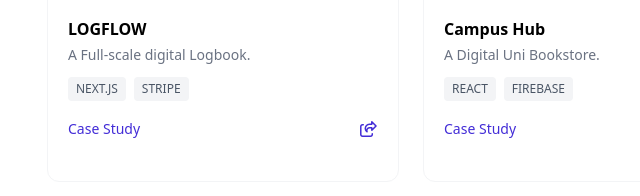
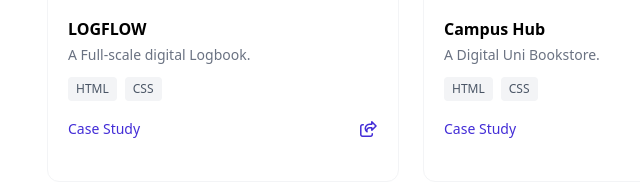
Before and after one commit to Saint07-max/Emmanuel-s-Portfolio, a website: page index.html in a window 1280 px wide. Shown: the part 2064-2260 px from the top of the page, 41-681 px from the left. Drawn offline with Linux system fonts and the light colour scheme.

Commit message:
second commit

```diff
--- a/index.html
+++ b/index.html
@@ -163,8 +163,8 @@
           <h3 class="font-semibold mb-1">LOGFLOW</h3>
           <p class="text-sm text-gray-500 mb-3">A Full-scale digital Logbook.</p>
           <div class="flex gap-2 mb-4">
-            <span class="text-xs bg-gray-100 px-2 py-1 rounded text-gray-600">NEXT.JS</span>
-            <span class="text-xs bg-gray-100 px-2 py-1 rounded text-gray-600">STRIPE</span>
+            <span class="text-xs bg-gray-100 px-2 py-1 rounded text-gray-600">HTML</span>
+            <span class="text-xs bg-gray-100 px-2 py-1 rounded text-gray-600">CSS</span>
           </div>
          <div class="flex items-center justify-between">
                 <a href="#" class="text-sm text-indigo-700 font-medium">Case Study</a>
@@ -181,8 +181,8 @@
           <h3 class="font-semibold mb-1">Campus Hub</h3>
           <p class="text-sm text-gray-500 mb-3">A Digital Uni Bookstore.</p>
           <div class="flex gap-2 mb-4">
-            <span class="text-xs bg-gray-100 px-2 py-1 rounded text-gray-600">REACT</span>
-            <span class="text-xs bg-gray-100 px-2 py-1 rounded text-gray-600">FIREBASE</span>
+            <span class="text-xs bg-gray-100 px-2 py-1 rounded text-gray-600">HTML</span>
+            <span class="text-xs bg-gray-100 px-2 py-1 rounded text-gray-600">CSS</span>
           </div>
           <div class="flex items-center justify-between">
             <a href="#" class="text-sm text-indigo-700 font-medium flex items-center gap-1">Case Study </a>
```
